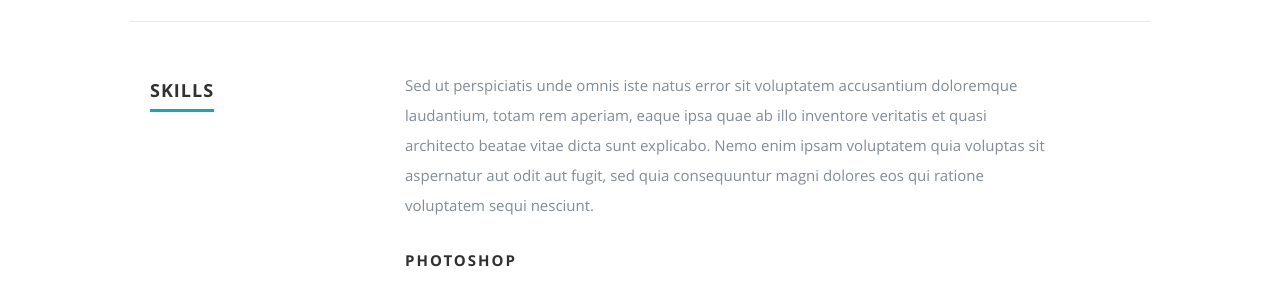
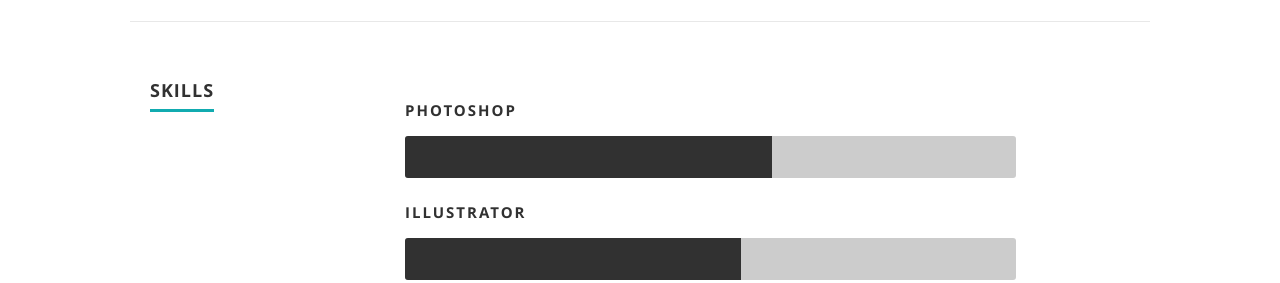
Before and after one commit to nishantasharma/portfolio, a plain HTML site: page index.html in a window 1280 px wide. Shown: the part 1760-2043 px from the top of the page. Drawn offline with nearby package versions, Linux system fonts and the light colour scheme; a web font is replaced by a local one.

Commit message:
Updated the theme

```diff
--- a/index.html
+++ b/index.html
@@ -28,8 +28,7 @@
 
    <!-- Favicons
 	================================================== -->
-	<link rel="shortcut icon" href="favicon.png" >
-
+	<link rel="shortcut icon" href="nishanta sharma chapagain_photo.jpg" >
 </head>
 
 <body>
@@ -117,7 +116,7 @@
 
                <div class="columns download">
                   <p>
-                     <a href="#" class="button"><i class="fa fa-download"></i>Download Resume</a>
+                     <a href="nis.pdf" class="button"><i class="fa fa-download"></i>Download Resume</a>
                   </p>
                </div>
 
@@ -195,10 +194,7 @@
 
          <div class="nine columns main-col">
 
-            <p>Sed ut perspiciatis unde omnis iste natus error sit voluptatem accusantium doloremque laudantium, totam rem aperiam,
-            eaque ipsa quae ab illo inventore veritatis et quasi architecto beatae vitae dicta sunt explicabo. Nemo enim ipsam
-            voluptatem quia voluptas sit aspernatur aut odit aut fugit, sed quia consequuntur magni dolores eos qui ratione
-            voluptatem sequi nesciunt.
+            <p>
             </p>
 
 				<div class="bars">
```
Also changed, not shown: 1 other file.
